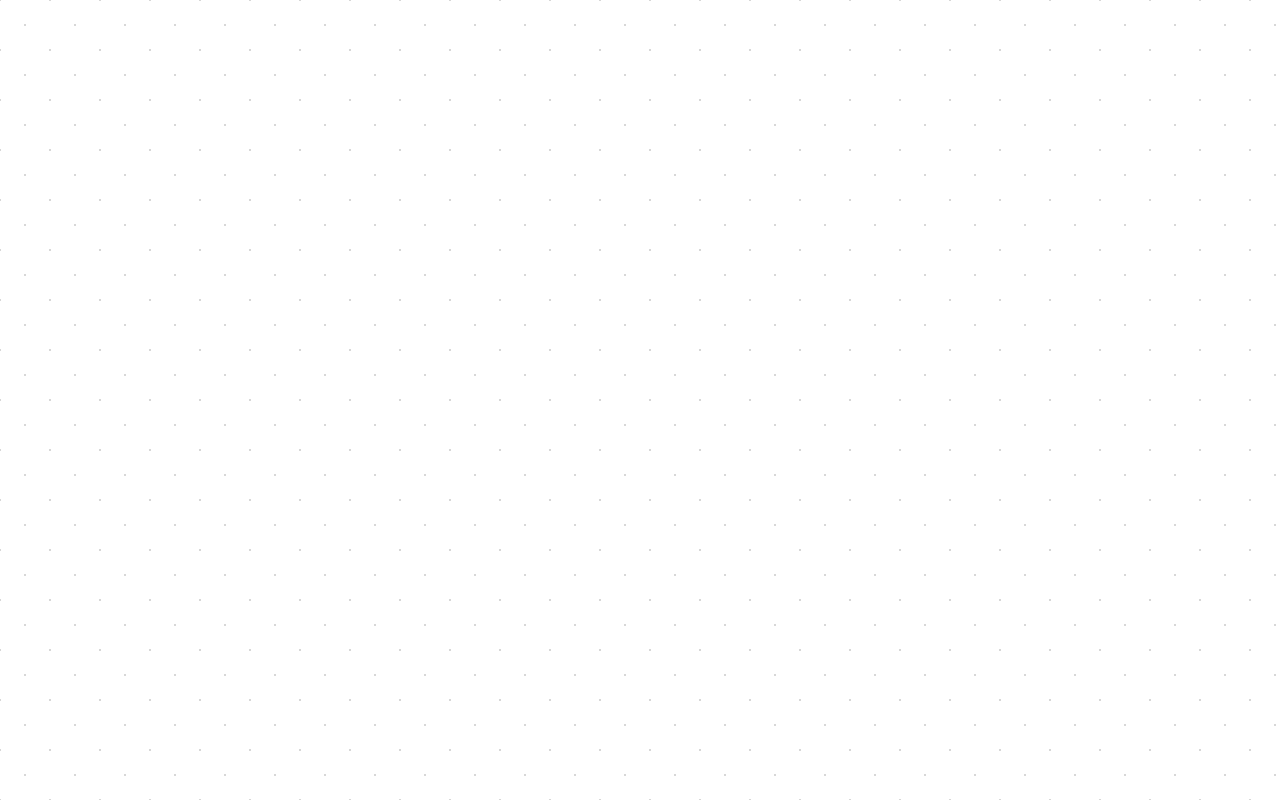
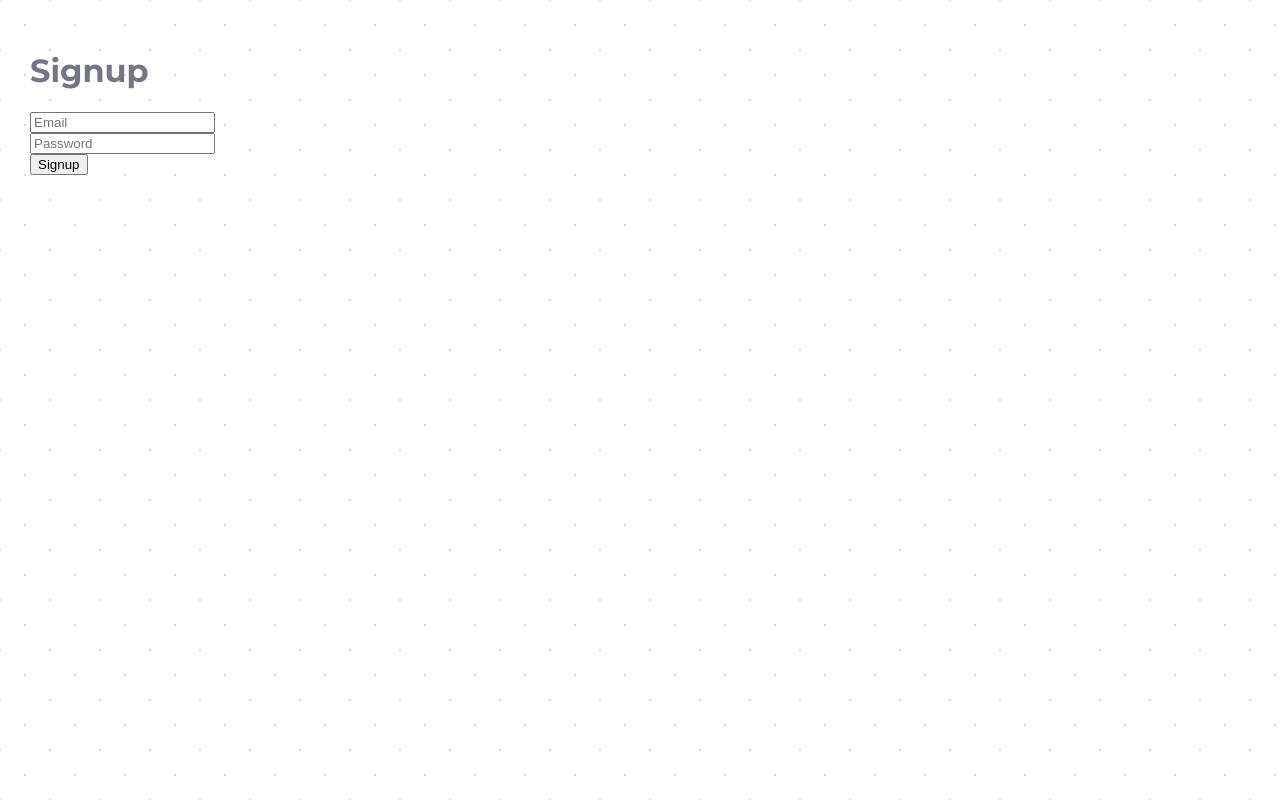
Before and after one commit to Videiraft/cw-solo-project, an Angular app: page /signup in a window 1280 px wide. Before the commit this address led to /. Built offline with nearby package versions, Linux system fonts and the light colour scheme.

Commit message:
feat: implement signup page

```diff
--- a/src/app/app-routing.module.ts
+++ b/src/app/app-routing.module.ts
@@ -2,12 +2,14 @@ import { NgModule } from '@angular/core';
 import { RouterModule, Routes } from '@angular/router';
 import { DashboardComponent } from './components/dashboard/dashboard.component';
 import { LoginPageComponent } from './components/login-page/login-page.component';
+import { SignupPageComponent } from './components/signup-page/signup-page.component';
 import { AuthGuard } from './guards/auth.guard';
 
 const routes: Routes = [
   { path: 'dashboard', component: DashboardComponent, canActivate: [AuthGuard] },
   { path: '', redirectTo: '/dashboard', pathMatch: 'full' },
   { path: 'login', component: LoginPageComponent },
+  { path: 'signup', component: SignupPageComponent },
 ];
 
 @NgModule({
--- a/src/app/app.module.ts
+++ b/src/app/app.module.ts
@@ -12,6 +12,7 @@ import { ArticleItemComponent } from './components/article-item/article-item.com
 import { VideoItemComponent } from './components/video-item/video-item.component';
 import { ImageItemComponent } from './components/image-item/image-item.component';
 import { TagsListComponent } from './components/tags-list/tags-list.component';
+import { SignupPageComponent } from './components/signup-page/signup-page.component';
 
 @NgModule({
   imports: [
@@ -29,6 +30,7 @@ import { TagsListComponent } from './components/tags-list/tags-list.component';
     VideoItemComponent,
     ImageItemComponent,
     TagsListComponent,
+    SignupPageComponent,
   ],
   providers: [],
   bootstrap: [AppComponent]
--- a/src/app/auth/auth.service.ts
+++ b/src/app/auth/auth.service.ts
@@ -3,7 +3,7 @@ import { HttpClient, HttpHeaders} from "@angular/common/http";
 import { Observable } from "rxjs";
 
 import { environment } from '../../environments/environment';
-import { LoginResponse } from '../models/interfaces-api';
+import { LoginResponse, SignupResponse } from '../models/interfaces-api';
 
 @Injectable({
   providedIn: 'root'
@@ -12,12 +12,19 @@ export class AuthService {
 
   constructor(private http: HttpClient) { }
 
-  login (email: string, password: string): Observable<LoginResponse> {
+  public login (email: string, password: string): Observable<LoginResponse> {
     const authBase64: string = 'Basic ' + btoa(email + ':' + password);
     const headers = new HttpHeaders({'Authorization': authBase64 });
     return this.http.get<LoginResponse>(
       `${environment.baseURL}/users/login`,
       { headers },
+    );
+  }
+
+  public signup (email: string, password: string): Observable<SignupResponse> {
+    return this.http.post<SignupResponse>(
+      `${environment.baseURL}/users`,
+      { email, password }
     );
   }
 
--- /dev/null
+++ b/src/app/components/signup-page/signup-page.component.html
@@ -0,0 +1,15 @@
+<div class="container">
+  <div class="title-container">
+    <h1>Signup</h1>
+  </div>
+  <div>
+    <form id="signup-form">
+      <input type="text" name="email" placeholder="Email" [(ngModel)]="email"/><br>
+      <input type="password" name="password" placeholder="Password" [(ngModel)]="password"/><br>
+      <input type="submit" (click)="handleSignup()" value="Signup">
+    </form>
+  </div>
+  <div>
+    <p id="message-feedback"></p>
+  </div>
+</div>
--- /dev/null
+++ b/src/app/components/signup-page/signup-page.component.ts
@@ -0,0 +1,28 @@
+import { Component } from '@angular/core';
+import { Router } from '@angular/router';
+import { AuthService } from '../../auth/auth.service';
+
+@Component({
+  selector: 'app-signup-page',
+  templateUrl: './signup-page.component.html',
+  styleUrls: ['./signup-page.component.css']
+})
+export class SignupPageComponent {
+  email: string;
+  password: string;
+
+  constructor(private auth: AuthService, private router: Router) { }
+
+  handleSignup () {
+    this.auth.signup(this.email, this.password)
+      .subscribe((res) => {
+        if (res.status === 'success') {
+          this.auth.login(this.email, this.password)
+            .subscribe((loginRes) => {
+              this.auth.setSession(loginRes.data.id_token, this.email);
+              this.router.navigateByUrl('/dashboard');
+            });
+        }
+      });
+  }
+}
```
Also changed, not shown: src/app/components/login-page/login-page.component.ts (+3 -6 lines), src/app/models/interfaces-api.ts (+13 -5 lines), src/app/components/signup-page/signup-page.component.css (added), 1 other file (tests, documents, lock files or other folders).
